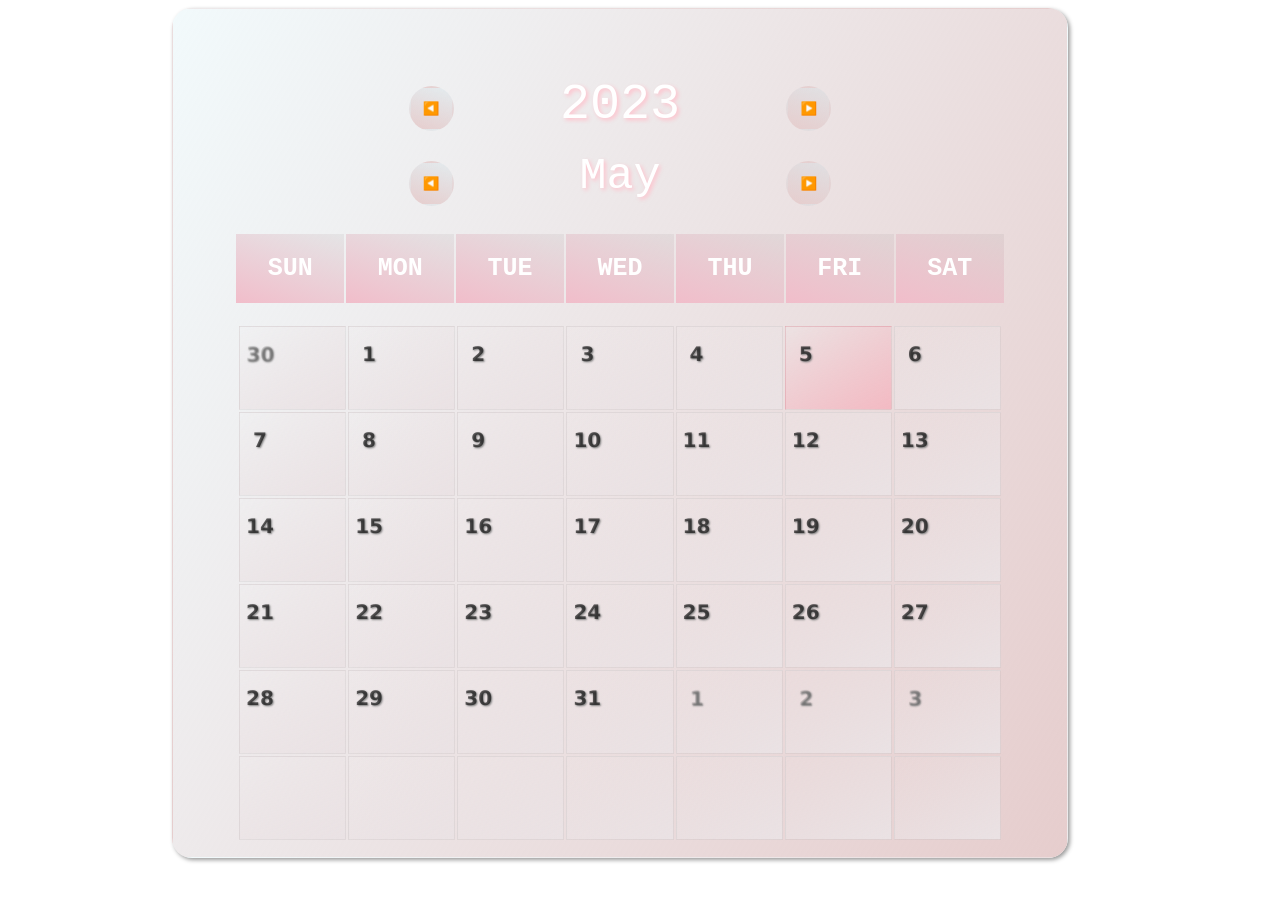
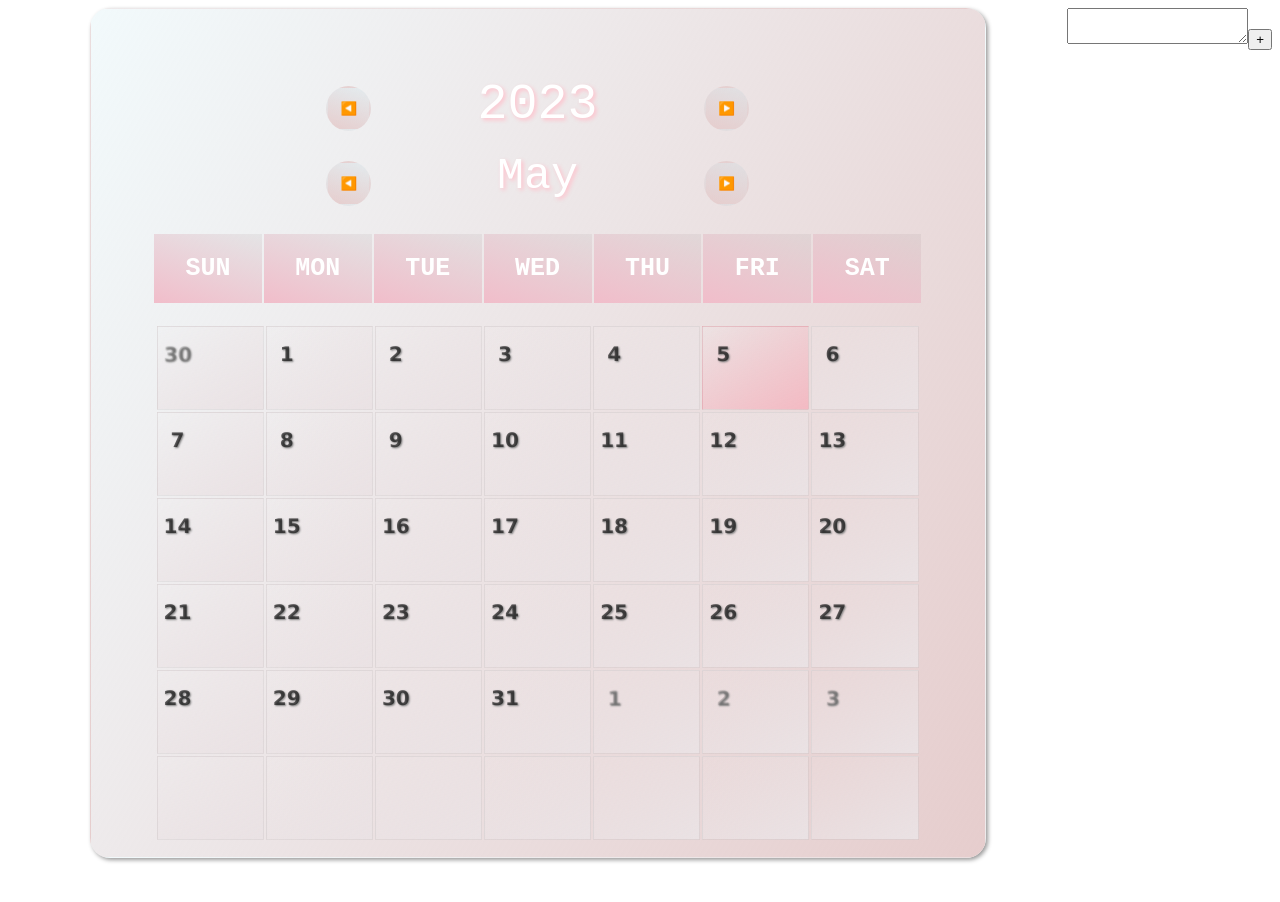
Before and after one commit to minsun0714/Diet_Diary_App, a React (Create React App) app: page / in a window 1280 px wide. Shown: the top 902 px of the page. Built offline with nearby package versions, Linux system fonts and the light colour scheme.

Commit message:
🎨 textarea에 있는 memo를 memoList에 추가하도록 구현

```diff
--- a/src/components/ToDos/ToDoCards.tsx
+++ b/src/components/ToDos/ToDoCards.tsx
@@ -1,10 +1,28 @@
-import React from "react";
+import React, { useState } from "react";
 import styled from "styled-components";
 
 function ToDoCards() {
+  const [memoList, setMemoList] = useState<string[]>([]);
+  const [memo, setMemo] = useState("");
+
+  const onChange = (event: React.ChangeEvent<HTMLTextAreaElement>) => {
+    console.log(event.target.value);
+    setMemo(event.target.value);
+  };
+
+  const onClick = () => {
+    setMemoList([memo, ...memoList]);
+    console.log(memoList);
+  };
   return (
     <div>
-      <ul></ul>
+      <textarea onChange={onChange}></textarea>
+      <button onClick={onClick}>+</button>
+      <ul>
+        {memoList.map((memo: string, idx: number) => (
+          <li key={idx}>{memo}</li>
+        ))}
+      </ul>
     </div>
   );
 }
```
